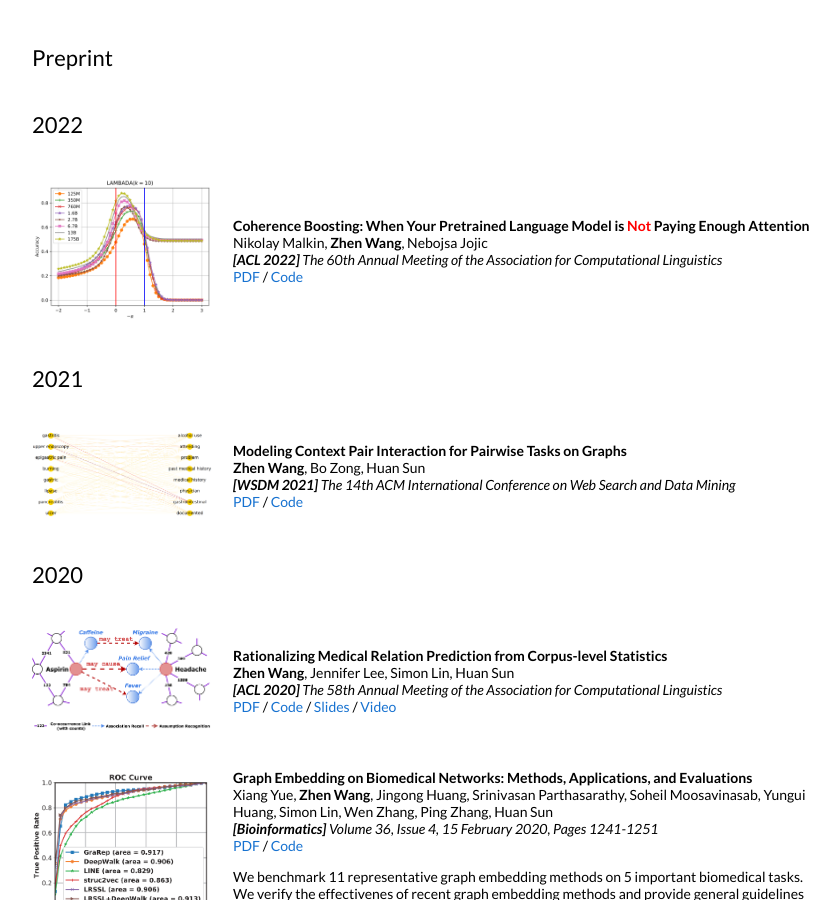
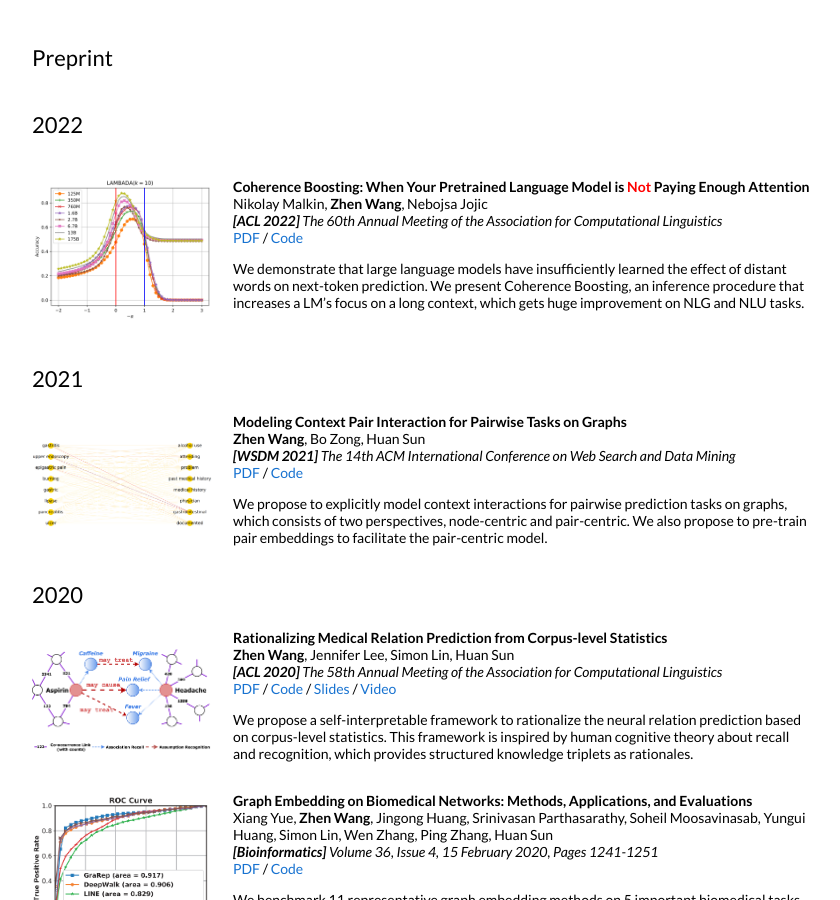
Before and after one commit to zhenwang9102/zhenwang9102.github.io, a Jekyll site: the page built from _posts/2019-06-02-venue.markdown, in a window 1280 px wide and 900 px high, scrolled down 982 px. Shown: the whole window, without its empty margins (228-1068 px from the left). Built offline with Jekyll 4.4.1, drawn with Linux system fonts in a browser that asks for light colours.

Commit message:
Update default.html

```diff
--- a/_layouts/default.html
+++ b/_layouts/default.html
@@ -209,7 +209,7 @@
               <em><b>[ACL 2022]</b></em> <i>The 60th Annual Meeting of the Association for Computational Linguistics</i>
               <br>
               <a href="https://arxiv.org/pdf/2110.08294.pdf">PDF</a> / <a href="https://github.com/zhenwang9102/coherence-boosting">Code</a>
-<!--               <p>We study inference-time algorithms to boost GPT-3.</p> -->
+              <p>We demonstrate that large language models have insufficiently learned the effect of distant words on next-token prediction. We present Coherence Boosting, an inference procedure that increases a LM’s focus on a long context, which gets huge improvement on NLG and NLU tasks.</p>
             </td>
           </tr>
           </table>
@@ -235,7 +235,7 @@
               <em><b>[WSDM 2021]</b></em> <i>The 14th ACM International Conference on Web Search and Data Mining</i>
               <br>
               <a href="https://zhenwang9102.github.io/files/WSDM2021_ZW_ConPI.pdf">PDF</a> / <a href="https://github.com/zhenwang9102/ConPI">Code</a>
-<!--               <p>We study inference-time algorithms to boost GPT-3.</p> -->
+              <p>We propose to explicitly model context interactions for pairwise prediction tasks on graphs, which consists of two perspectives, node-centric and pair-centric. We also propose to pre-train pair embeddings to facilitate the pair-centric model.</p>
             </td>
           </tr>
         </table>
@@ -261,7 +261,7 @@
               <em><b>[ACL 2020]</b></em> <i>The 58th Annual Meeting of the Association for Computational Linguistics</i>
               <br>
               <a href="https://zhenwang9102.github.io/files/ACL2020_ZW_X_MedRELA.pdf">PDF</a> / <a href="https://github.com/zhenwang9102/X-MedRELA">Code</a> / <a href="https://zhenwang9102.github.io/files/ACL2020-X-MedRELA-ZW-Slides.pdf">Slides</a> / <a href="https://slideslive.com/38929313/rationalizing-medical-relation-prediction-from-corpuslevel-statistics">Video</a>
-<!--               <p>We propose a self-interpretable framework to predict relations.</p> -->
+              <p>We propose a self-interpretable framework to rationalize the neural relation prediction based on corpus-level statistics. This framework is inspired by human cognitive theory about recall and recognition, which provides structured knowledge triplets as rationales.</p>
             </td>
           </tr>
 
```
